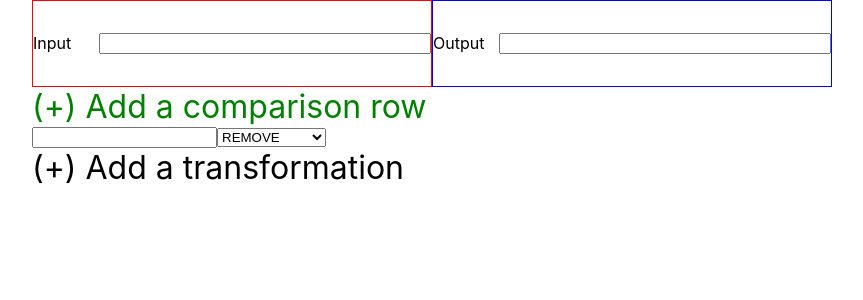
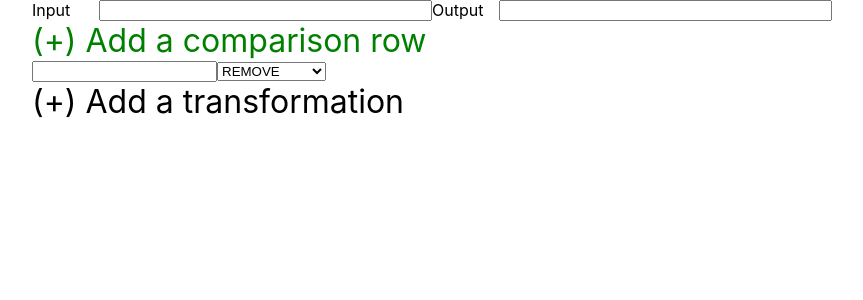
Before and after one commit to batzlerg/renamer, a React (Create React App) app: page / in a window 1280 px wide. Shown: the top 300 px of the page, without its empty margins (208-1071 px from the left). Built offline with nearby package versions, Linux system fonts and the light colour scheme.

Commit message:
condense Input and Output into one TextBox file with multiple exports

```diff
--- a/src/components/Comparison/ComparisonRow.js
+++ b/src/components/Comparison/ComparisonRow.js
@@ -1,6 +1,5 @@
 import React from 'react';
-import Input from './Input';
-import Output from './Output';
+import { Input, Output } from './TextBox';
 import AddRemoveButton from '../AddRemoveButton';
 import './ComparisonRow.css';
 
--- a/src/components/Comparison/Input.css
+++ /dev/null
@@ -1,6 +0,0 @@
-.before {
-  display: grid;
-  grid-template-columns: 1fr 5fr;
-  border: 1px solid red;
-  padding: 2rem 0;
-}
--- a/src/components/Comparison/Input.js
+++ /dev/null
@@ -1,13 +0,0 @@
-import React from 'react';
-import './Input.css';
-
-function Input(props) {
-  return (
-    <div className="before">
-      <label htmlFor="before">Input</label>
-      <input type="text" name="before" onChange={props.onInputChange}/>
-    </div>
-  );
-}
-
-export default Input;
--- a/src/components/Comparison/Output.css
+++ /dev/null
@@ -1,6 +0,0 @@
-.after {
-  display: grid;
-  grid-template-columns: 1fr 5fr;
-  border: 1px solid blue;
-  padding: 2rem 0;
-}
--- a/src/components/Comparison/Output.js
+++ /dev/null
@@ -1,13 +0,0 @@
-import React from 'react';
-import './Output.css';
-
-function Output(props) {
-  return (
-    <div className="after">
-      <label htmlFor="after">Output</label>
-      <input type="text" name="after" value={props.value} readOnly/>
-    </div>
-  );
-}
-
-export default Output;
--- /dev/null
+++ b/src/components/Comparison/TextBox.css
@@ -0,0 +1,4 @@
+.textBox {
+  display: grid;
+  grid-template-columns: 1fr 5fr;
+}
--- /dev/null
+++ b/src/components/Comparison/TextBox.js
@@ -0,0 +1,22 @@
+import React from 'react';
+import './TextBox.css';
+
+function Input(props) {
+  return (
+    <div className="textBox">
+      <label htmlFor="before">Input</label>
+      <input type="text" name="before" onChange={props.onInputChange}/>
+    </div>
+  );
+}
+
+function Output(props) {
+  return (
+    <div className="textBox">
+      <label htmlFor="after">Output</label>
+      <input type="text" name="after" value={props.value} readOnly/>
+    </div>
+  );
+}
+
+export { Input, Output };
```
